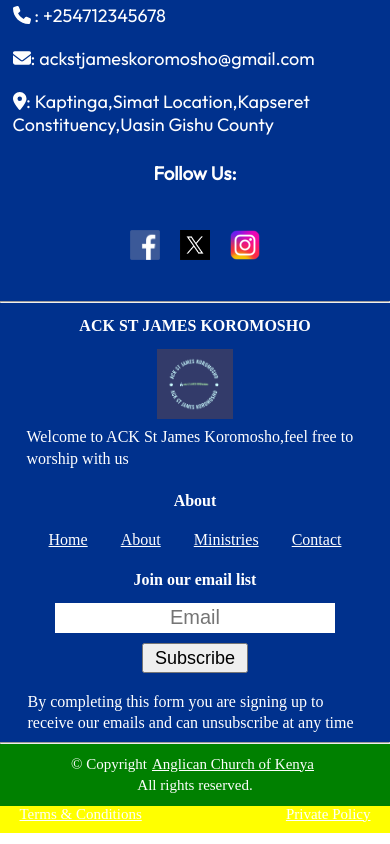
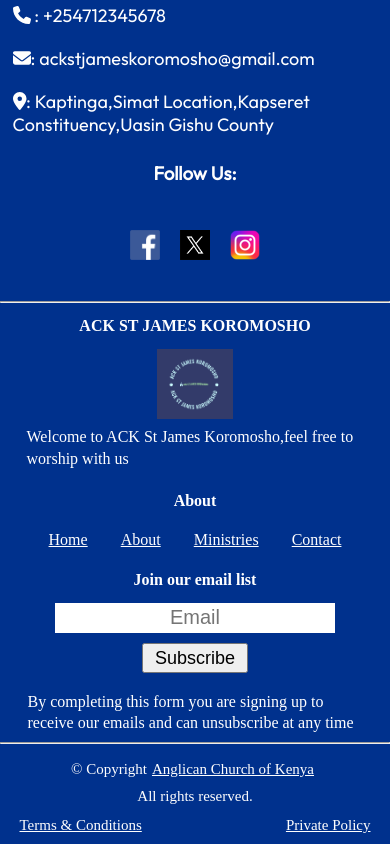
Before and after one commit to KipletingEdwin/Koromosho, a React (Vite) app: page / in a window 390 px wide. Shown: the part 4170-5014 px from the top of the page. Built offline with nearby package versions, Linux system fonts and the light colour scheme; no server answers.

Commit message:
remove background colors on footer section

```diff
--- a/src/components/Footer/Footer.module.css
+++ b/src/components/Footer/Footer.module.css
@@ -200,7 +200,7 @@
 
 
     .bottomFooter{
-        background-color: red;
+        /* background-color: red; */
         display: flex;
         flex-direction: column;
         font-size: 15px;
@@ -208,7 +208,7 @@
     }
 
     .rights{
-        background-color: green;
+        /* background-color: green; */
         width: 100%;
         margin: 0px;
         padding: 10px 0px;
@@ -218,12 +218,13 @@
 
     }
 
-    /* .rights p{
-        background-color: yellow;
-    } */
+    .rights p{
+        /* background-color: yellow; */
+        margin-top: 2%;
+    }
 
     .terms{
-        background-color: yellow;
+        /* background-color: yellow; */
         width: 100%;
         padding: 0px;
         font-size: 15px;
```
